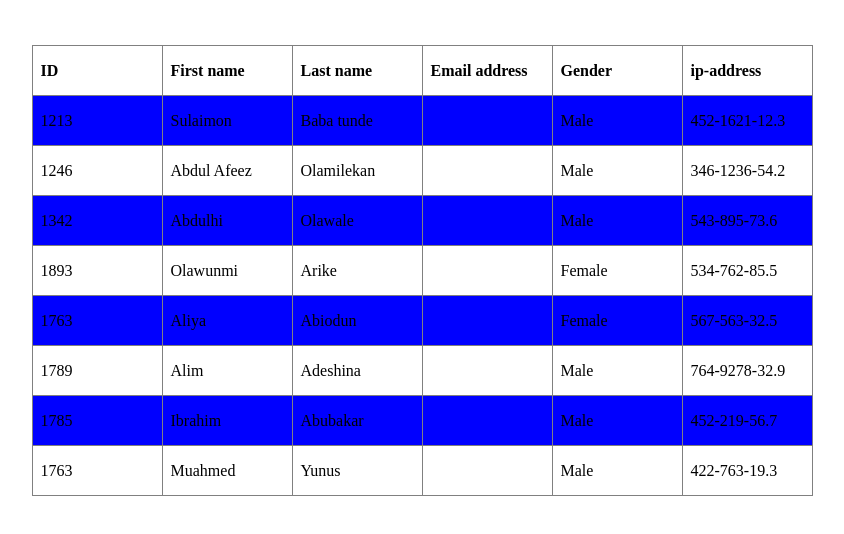
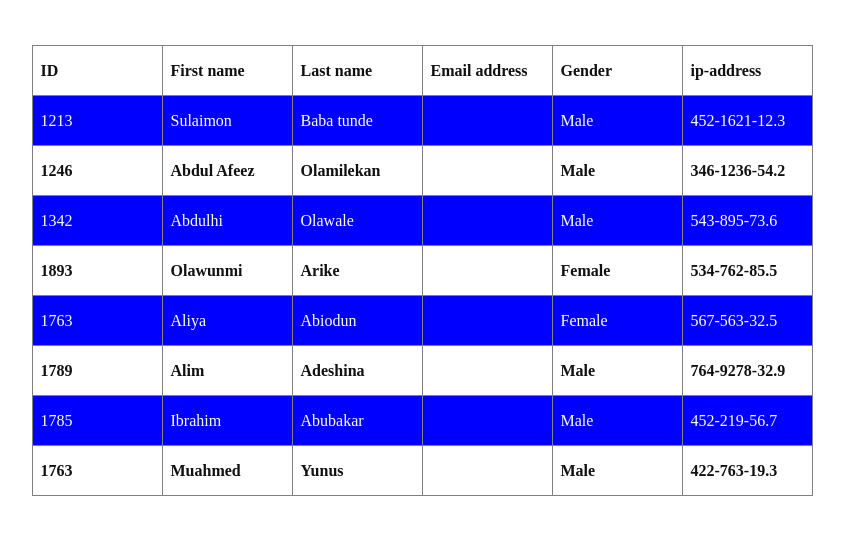
Before and after one commit to Asquare952/Csstable, a plain HTML site: page index.html in a window 1280 px wide. Shown: the part 106-640 px from the top of the page, without its empty margins (218-1062 px from the left). Drawn offline with Linux system fonts and the light colour scheme.

Commit message:
add changes

```diff
--- a/style.css
+++ b/style.css
@@ -28,5 +28,9 @@ td {
 }
 tr:nth-child(even) {
   background-color: blue;
-  color: black;
+  color: white;
 }
+tr:nth-child(odd){
+  color: #111;
+  font-weight: bolder;
+}
```
